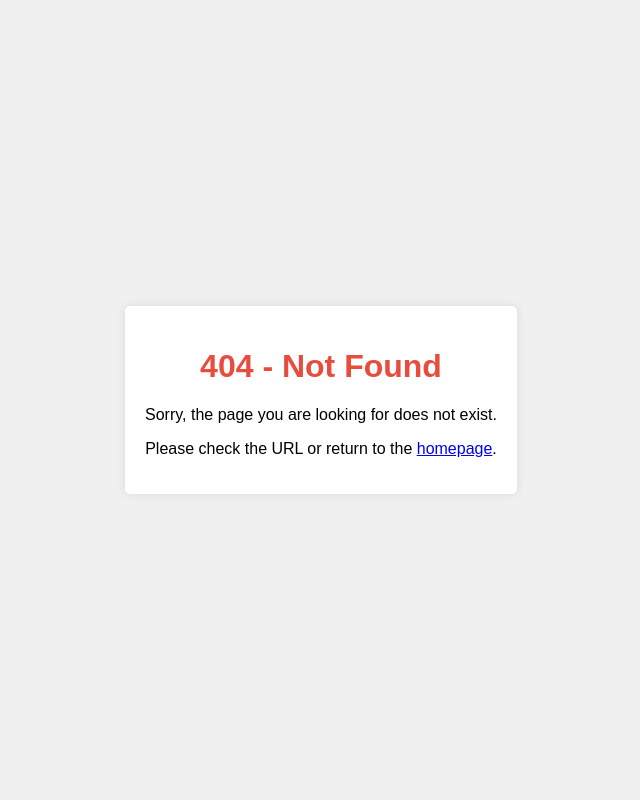
After one commit to Sharadgup/Research_Analysis_System, a Flask app: template templates/404.html in a window 1280 px wide. The commit adds this page. Shown: the whole page, without its empty margins (319-959 px from the left). Run offline with Flask 2, Linux system fonts and the light colour scheme; the template is opened without the code that fills it, so the values that code supplies are empty.

Commit message:
message inital

```diff
--- a/app.py
+++ b/app.py
@@ -1,4 +1,4 @@
-from flask import Flask, render_template, request, redirect, url_for
+from flask import Flask, render_template, request, redirect, url_for, send_from_directory, abort
 from werkzeug.utils import secure_filename
 import os
 import PyPDF2
@@ -11,6 +11,11 @@ import docx
 import requests
 from bs4 import BeautifulSoup
 import re
+import logging
+
+# Configure logging
+logging.basicConfig(level=logging.DEBUG)
+logger = logging.getLogger(__name__)
 
 # Download necessary NLTK data
 nltk.download('punkt')
@@ -22,6 +27,7 @@ nltk.download('words')
 app = Flask(__name__)
 app.config['UPLOAD_FOLDER'] = 'uploads/'
 app.config['ALLOWED_EXTENSIONS'] = {'pdf', 'docx', 'txt'}
+app.config['MAX_CONTENT_LENGTH'] = 16 * 1024 * 1024  # 16 MB max file size
 
 def allowed_file(filename):
     return '.' in filename and filename.rsplit('.', 1)[1].lower() in app.config['ALLOWED_EXTENSIONS']
@@ -149,10 +155,13 @@ def search_and_analyze(query):
 @app.route('/', methods=['GET', 'POST'])
 def upload_file():
     if request.method == 'POST':
+        logger.debug("POST request received at /")
         if 'files[]' not in request.files:
+            logger.warning("No file part in the request")
             return redirect(request.url)
         files = request.files.getlist('files[]')
         if not files or files[0].filename == '':
+            logger.warning("No file selected")
             return redirect(request.url)
         if all(file and allowed_file(file.filename) for file in files):
             filenames = []
@@ -161,11 +170,15 @@ def upload_file():
                 file_path = os.path.join(app.config['UPLOAD_FOLDER'], filename)
                 file.save(file_path)
                 filenames.append(filename)
+            logger.info(f"Files uploaded: {filenames}")
             return redirect(url_for('analyze_files', filenames=','.join(filenames)))
+        else:
+            logger.warning("Invalid file type uploaded")
     return render_template('upload.html')
 
 @app.route('/analyze/<filenames>')
 def analyze_files(filenames):
+    logger.debug(f"Analyze request received for files: {filenames}")
     file_list = filenames.split(',')
     all_text = ""
     total_words = 0
@@ -173,11 +186,16 @@ def analyze_files(filenames):
 
     for filename in file_list:
         file_path = os.path.join(app.config['UPLOAD_FOLDER'], filename)
-        text = extract_text(file_path)
-        all_text += text
-        word_count = count_words(text)
-        total_words += word_count
-        file_info.append({'name': filename, 'word_count': word_count})
+        if os.path.exists(file_path):
+            logger.info(f"Processing file: {filename}")
+            text = extract_text(file_path)
+            all_text += text
+            word_count = count_words(text)
+            total_words += word_count
+            file_info.append({'name': filename, 'word_count': word_count})
+        else:
+            logger.error(f"File not found: {filename}")
+            abort(404, description=f"File not found: {filename}")
 
     summary = generate_summary(all_text)
     entities = extract_entities(all_text)
@@ -194,15 +212,21 @@ def ask_question():
     question = request.form['question']
     weight = request.form['weight']
 
+    logger.debug(f"Question asked: {question}")
+    logger.debug(f"Files to analyze: {filenames}")
+
     all_text = ""
     for filename in filenames:
         file_path = os.path.join(app.config['UPLOAD_FOLDER'], filename)
-        all_text += extract_text(file_path)
+        if os.path.exists(file_path):
+            all_text += extract_text(file_path)
+        else:
+            logger.error(f"File not found: {filename}")
+            abort(404, description=f"File not found: {filename}")
 
     summary = generate_summary(all_text)
     entities = extract_entities(all_text)
 
-    # Simple question-answering logic based on weights
     if weight == 'summary':
         response = f"Based on the summary, here's a possible answer to your question:\n\n{summary}\n\nThis information is most relevant to your query: '{question}'"
     elif weight == 'entities':
@@ -212,7 +236,6 @@ def ask_question():
         context = ' '.join(sent_tokenize(all_text)[:5])  # Use first 5 sentences as context
         response = f"Taking the broader context into account, here's a possible answer to your question:\n\n{context}\n\nThis context is most relevant to your query: '{question}'"
 
-    # Perform web search and analysis
     web_analysis = search_and_analyze(question)
 
     return render_template('result.html',
@@ -223,8 +246,23 @@ def ask_question():
                            additional_info=response,
                            web_analysis=web_analysis)
 
+@app.route('/uploads/<filename>')
+def uploaded_file(filename):
+    logger.debug(f"Request for uploaded file: {filename}")
+    return send_from_directory(app.config['UPLOAD_FOLDER'], filename)
+
+@app.errorhandler(404)
+def not_found_error(error):
+    logger.error(f"404 error: {error}")
+    return render_template('404.html'), 404
+
+@app.errorhandler(500)
+def internal_error(error):
+    logger.error(f"500 error: {error}")
+    return render_template('500.html'), 500
+
 if __name__ == '__main__':
     os.makedirs(app.config['UPLOAD_FOLDER'], exist_ok=True)
     app.run(host='0.0.0.0', port=5000, debug=True)
 
-print("Enhanced Research Analysis System is ready to run!")
+logger.info("Enhanced Research Analysis System is ready to run!")
--- a/requirements.txt
+++ b/requirements.txt
@@ -1,5 +1,5 @@
-flask==2.0.1
-werkzeug==2.0.1
+Flask==2.0.1
+Werkzeug==2.0.1
 PyPDF2==3.0.1
 python-docx==0.8.11
 nltk==3.6.3
--- /dev/null
+++ b/templates/404.html
@@ -0,0 +1,36 @@
+<!DOCTYPE html>
+<html lang="en">
+<head>
+    <meta charset="UTF-8">
+    <meta name="viewport" content="width=device-width, initial-scale=1.0">
+    <title>404 Not Found</title>
+    <style>
+        body {
+            font-family: Arial, sans-serif;
+            display: flex;
+            justify-content: center;
+            align-items: center;
+            height: 100vh;
+            margin: 0;
+            background-color: #f0f0f0;
+        }
+        .error-container {
+            text-align: center;
+            padding: 20px;
+            background-color: white;
+            border-radius: 5px;
+            box-shadow: 0 0 10px rgba(0,0,0,0.1);
+        }
+        h1 {
+            color: #e74c3c;
+        }
+    </style>
+</head>
+<body>
+    <div class="error-container">
+        <h1>404 - Not Found</h1>
+        <p>Sorry, the page you are looking for does not exist.</p>
+        <p>Please check the URL or return to the <a href="/">homepage</a>.</p>
+    </div>
+</body>
+</html>
```
Also changed, not shown: setup_coderspaces.js (deleted, +0 -61 lines), templates/500.html (added, +37 -0 lines), templates/upload.html (+13 -14 lines), .devcontainer/devcontainer.json (added), 2 other files.
